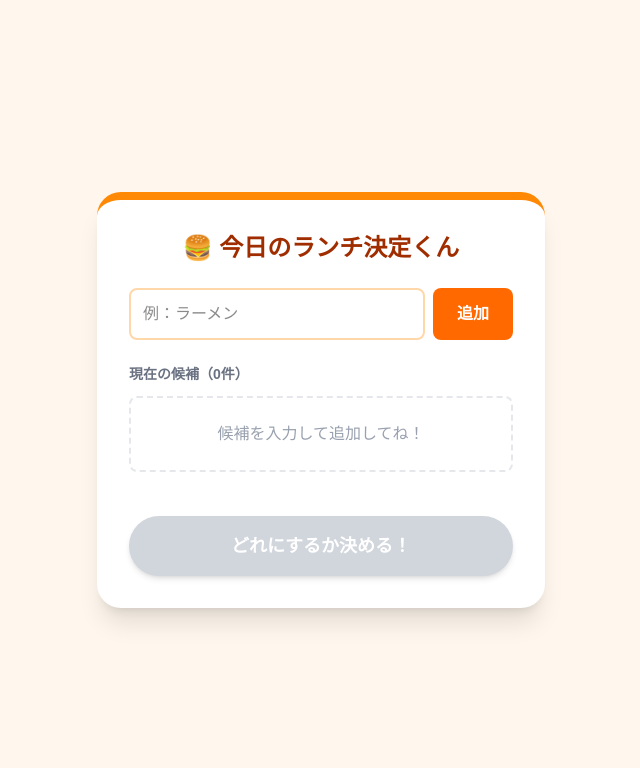
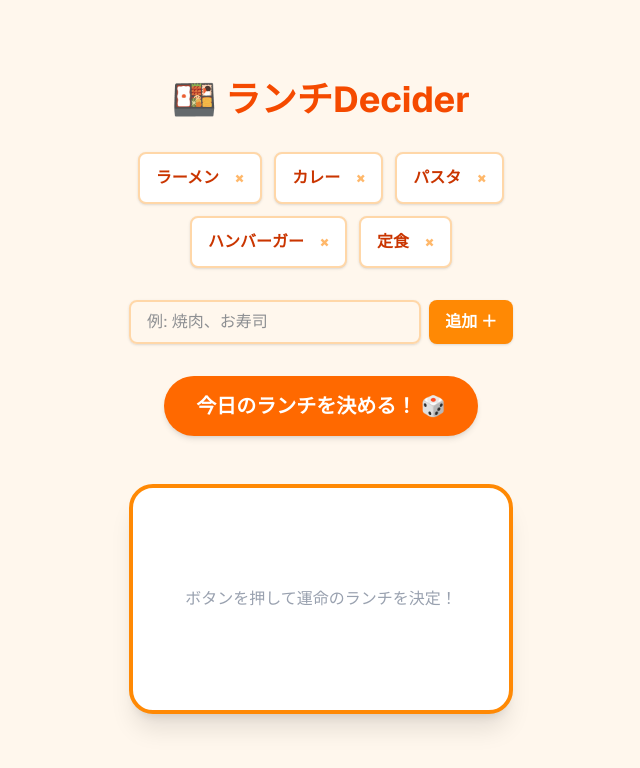
Before and after one commit to okayuharuki/lunch-decider-app, a Next.js app: page / in a window 1280 px wide. Shown: the top 768 px of the page, without its empty margins (319-959 px from the left). Built offline with nearby package versions, Linux system fonts and the light colour scheme.

Commit message:
リファクタリング、見た目と機能を変更

```diff
--- a/src/app/page.tsx
+++ b/src/app/page.tsx
@@ -2,112 +2,136 @@
 
 import { useState } from "react";
 
-export default function LunchDecider() {
-  const [candidate, setCandidate] = useState("");
-  const [list, setList] = useState<string[]>([]);
-  const [result, setResult] = useState("");
+type LunchState = {
+  candidates: string[];
+  selectedLunch: string | null;
+  comment: string | null;
+};
 
-  const handleAdd = () => {
-    if (candidate !== "") {
-      setList([...list, candidate]);
-      setCandidate("");
-      setResult("");
-    }
+export default function LunchDeciderApp() {
+  const [lunch, setLunch] = useState<LunchState>({
+    candidates: ["ラーメン", "カレー", "パスタ", "ハンバーガー", "定食"],
+    selectedLunch: null,
+    comment: null,
+  });
+
+  const [newItem, setNewItem] = useState("");
+
+  const comments: Record<string, string> = {
+    ラーメン: "がっつりいきましょう！",
+    カレー: "元気を出したい日に！",
+    パスタ: "おしゃれに麺気分！",
+    ハンバーガー: "手軽にガッツリ！",
+    定食: "バランス良く栄養補給！",
   };
 
-  const handleDelete = (indexToRemove: number) => {
-    const newList = list.filter((_, index) => index !== indexToRemove);
-    setList(newList);
+  const onAddItem = () => {
+    if (newItem === "") return;
+    setLunch({
+      candidates: [...lunch.candidates, newItem],
+      selectedLunch: lunch.selectedLunch,
+      comment: lunch.comment,
+    });
+    setNewItem("");
   };
 
-  const handleDecide = () => {
-    if (list.length === 0) return;
-    const randomIndex = Math.floor(Math.random() * list.length);
-    setResult(list[randomIndex]);
+  // 新しい魔法：「×」ボタンが押された時に、その項目を消す！
+  const onDeleteItem = (indexToRemove: number) => {
+    // おまけのUX：最後の1個は消せないようにする（ルーレットが壊れちゃうから！）
+    if (lunch.candidates.length <= 1) {
+      alert("候補は最低1つは必要です！🥺");
+      return;
+    }
+
+    // プロの必殺技「filter（フィルター）」！
+    // 「今押された×ボタンの背番号（indexToRemove）」と「違う背番号」のものだけを生き残らせる！
+    const newCandidates = lunch.candidates.filter((_, index) => index !== indexToRemove);
+
+    // 生き残ったメンバーで箱を上書きする！
+    setLunch({
+      candidates: newCandidates,
+      selectedLunch: lunch.selectedLunch, // 選ばれた結果はそのままキープ
+      comment: lunch.comment, // コメントもそのままキープ
+    });
+  };
+
+  const onDecide = () => {
+    const randomIndex = Math.floor(Math.random() * lunch.candidates.length);
+    const randomFood = lunch.candidates[randomIndex];
+    const foodComment = comments[randomFood] || "今日の気分にぴったりのチョイス！";
+
+    setLunch({
+      candidates: lunch.candidates,
+      selectedLunch: randomFood,
+      comment: foodComment,
+    });
   };
 
   return (
-    // 画面全体：背景を薄いオレンジにして、ど真ん中に配置
-    <main className="min-h-screen bg-orange-50 flex items-center justify-center p-4">
+    <div className="min-h-screen bg-orange-50 flex flex-col items-center py-20 font-sans text-gray-800 overflow-x-hidden">
+      <h1 className="text-4xl font-bold mb-8 text-orange-600">🍱 ランチDecider</h1>
 
-      {/* 白いカード型の枠組み */}
-      <div className="bg-white max-w-md w-full rounded-3xl shadow-xl p-8 border-t-8 border-orange-400">
-        <h1 className="text-2xl font-bold mb-6 text-center text-orange-800">
-          🍔 今日のランチ決定くん
-        </h1>
+      <div className="flex flex-wrap justify-center gap-3 mb-8 w-[500px]">
+        {lunch.candidates.map((item, index) => (
+          <span
+            key={index}
+            className="flex items-center gap-2 bg-white border-2 border-orange-200 text-orange-700 pl-4 pr-2 py-2 rounded-lg font-bold shadow-sm"
+          >
+            {item}
+            {/* これが新しく追加した「×」ボタンです！ */}
+            <button
+              onClick={() => onDeleteItem(index)}
+              className="text-orange-300 hover:text-red-500 font-black px-2 py-1 rounded-full transition-colors"
+              title="削除"
+            >
+              ×
+            </button>
+          </span>
+        ))}
+      </div>
 
-        {/* 入力エリア（横並び） */}
-        <div className="flex gap-2 mb-6">
-          <input
-            type="text"
-            value={candidate}
-            onChange={(e) => setCandidate(e.target.value)}
-            placeholder="例：ラーメン"
-            className="flex-1 border-2 border-orange-200 rounded-lg p-3 focus:outline-none focus:border-orange-500 transition-colors"
-          />
-          <button
-            onClick={handleAdd}
-            className="bg-orange-500 hover:bg-orange-600 text-white font-bold py-3 px-6 rounded-lg transition-colors"
-          >
-            追加
-          </button>
-        </div>
+      <div className="flex gap-2 mb-8 w-96">
+        <input
+          type="text"
+          placeholder="例: 焼肉、お寿司"
+          value={newItem}
+          onChange={(e) => setNewItem(e.target.value)}
+          className="flex-1 px-4 py-2 rounded-lg border-2 border-orange-200 focus:outline-none focus:ring-2 focus:ring-orange-400 shadow-sm"
+        />
+        <button
+          onClick={onAddItem}
+          className="bg-orange-400 text-white px-4 py-2 rounded-lg font-bold shadow-sm hover:bg-orange-500 transition-colors"
+        >
+          追加 ＋
+        </button>
+      </div>
 
-        {/* 候補リストエリア */}
-        <div className="mb-8 min-h-[120px]">
-          <h2 className="text-sm font-bold text-gray-500 mb-3">
-            現在の候補（{list.length}件）
-          </h2>
+      <button
+        onClick={onDecide}
+        className="mb-12 bg-orange-500 text-white px-8 py-4 rounded-full font-bold text-xl shadow-md hover:bg-orange-600 transition-transform active:scale-95"
+      >
+        今日のランチを決める！ 🎲
+      </button>
 
-          {list.length === 0 ? (
-            // 候補が0件の時のメッセージ（点線で囲む）
-            <p className="text-center text-gray-400 py-6 border-2 border-dashed border-gray-200 rounded-lg">
-              候補を入力して追加してね！
-            </p>
-          ) : (
-            <ul className="space-y-2">
-              {list.map((item, index) => (
-                <li
-                  key={index}
-                  className="flex justify-between items-center bg-orange-100 px-4 py-3 rounded-lg text-orange-900 font-medium"
-                >
-                  <span>{item}</span>
-                  <button
-                    onClick={() => handleDelete(index)}
-                    className="text-orange-400 hover:text-red-500 text-2xl font-bold px-2 leading-none"
-                  >
-                    ×
-                  </button>
-                </li>
-              ))}
-            </ul>
-          )}
-        </div>
+      {/* ▼ 超シンプル！「lunch.selectedLunch」に中身がある時だけ、永遠にバウンド（animate-bounce）させる！ */}
+      <div
+        className={`bg-white w-96 rounded-3xl shadow-xl p-8 text-center border-4 border-orange-400 min-h-[230px] flex flex-col justify-center
+          ${lunch.selectedLunch ? "animate-bounce" : ""}`}
+      >
+        {lunch.selectedLunch ? (
+          <div>
+            <h2 className="text-lg font-bold text-gray-400 mb-2">今日のランチは...</h2>
 
-        {/* 決定ボタン */}
-        <button
-          onClick={handleDecide}
-          disabled={list.length === 0} // 候補が0件の時は押せなくする！
-          className="w-full bg-red-500 hover:bg-red-600 disabled:bg-gray-300 text-white font-bold py-4 rounded-full shadow-md transition-all active:translate-y-1 text-lg"
-        >
-          どれにするか決める！
-        </button>
+            <div className="text-5xl font-black mb-4 text-orange-500">{lunch.selectedLunch}</div>
 
-        {/* 結果発表エリア */}
-        {result !== "" && (
-          <div className="mt-8 p-6 bg-yellow-50 border-4 border-yellow-400 rounded-xl text-center animate-bounce">
-            <p className="text-sm font-bold text-yellow-800 mb-2">
-              今日のご飯は……
-            </p>
-            <p className="text-4xl font-black text-red-600 my-4">
-              「{result}」
-            </p>
-            <p className="text-sm font-bold text-yellow-800 mt-2">
-              に決定！！
+            <p className="text-orange-600 font-bold text-lg bg-orange-100 py-2 px-4 rounded-full inline-block">
+              💡 {lunch.comment}
             </p>
           </div>
+        ) : (
+          <p className="text-gray-400 font-medium">ボタンを押して運命のランチを決定！</p>
         )}
       </div>
-    </main>
+    </div>
   );
 }
```
